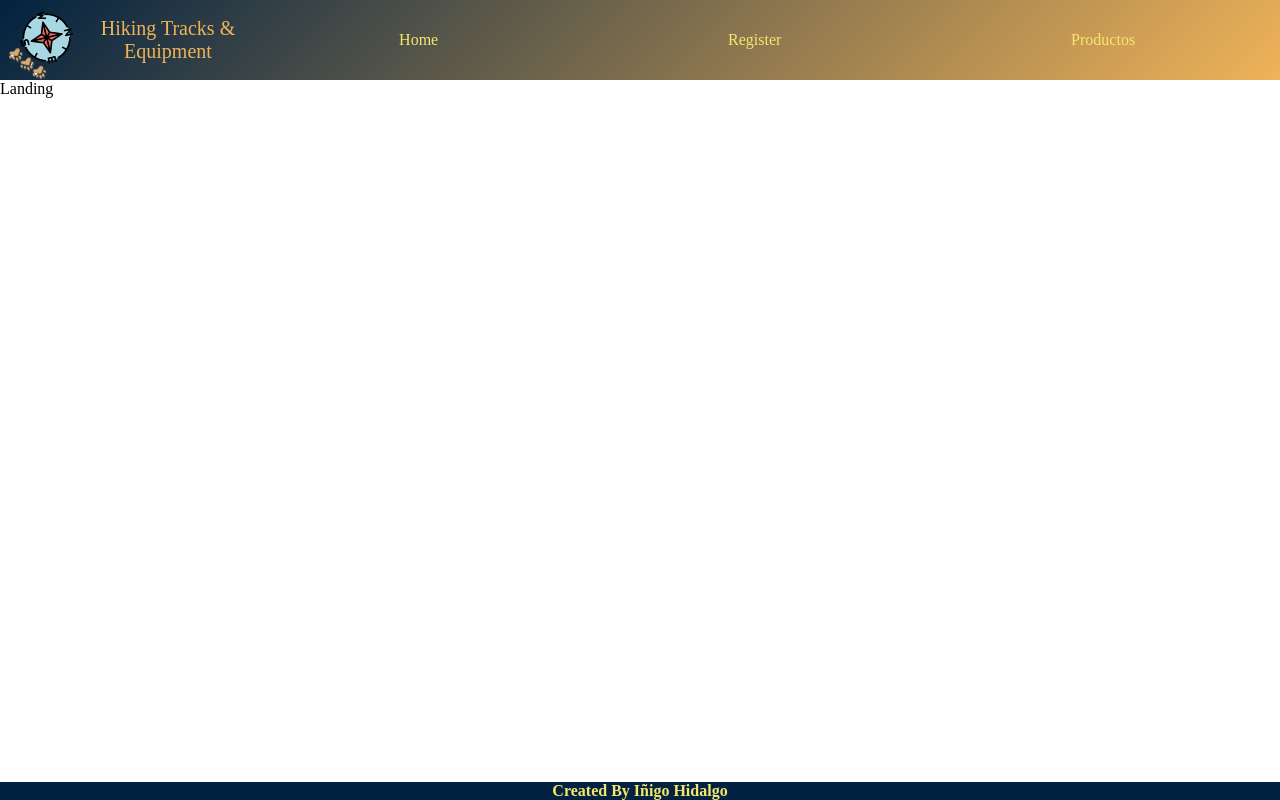
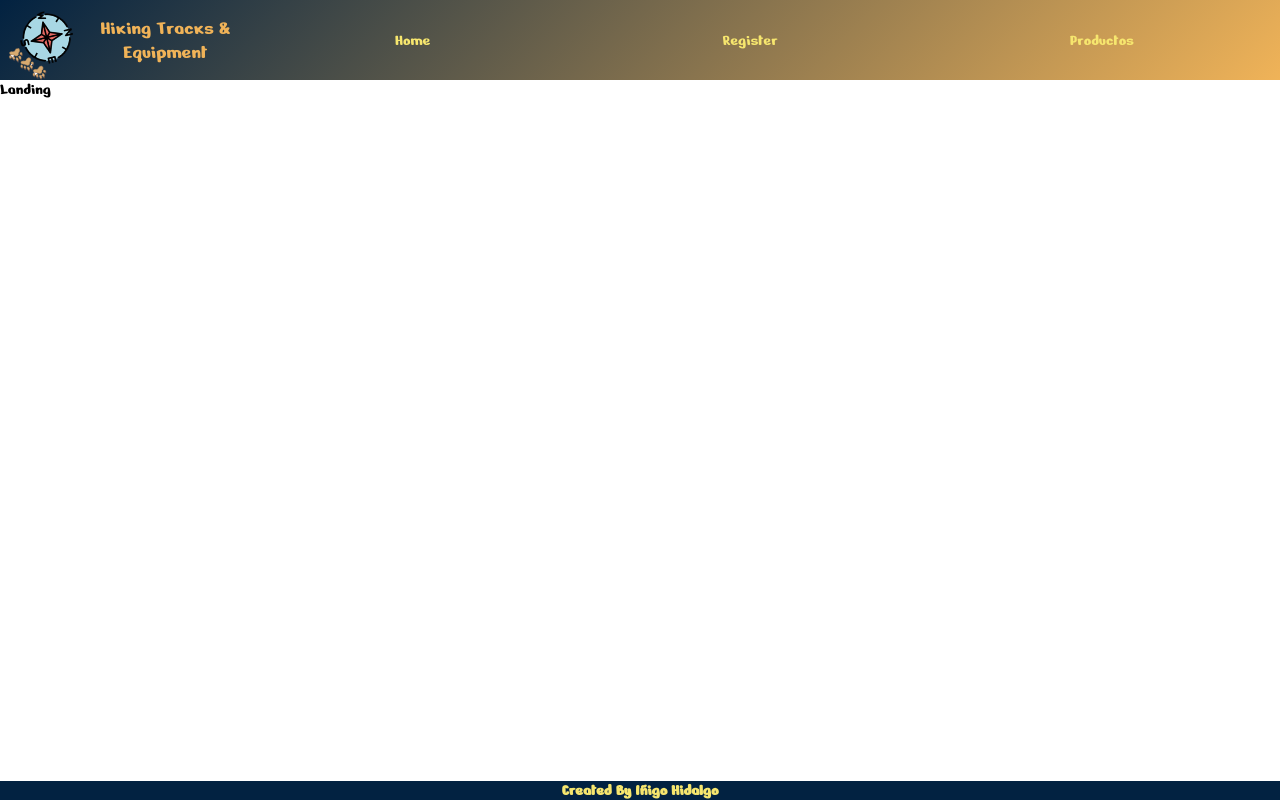
Before and after one commit to IHCantabraba/proyecto12, a React (Vite) app: page / in a window 1280 px wide. Built offline with nearby package versions, Linux system fonts and the light colour scheme.

Commit message:
font-family

```diff
--- a/src/components/ModalMessage/ModalMessage.css
+++ b/src/components/ModalMessage/ModalMessage.css
@@ -47,17 +47,17 @@
   margin-left: 30px;
 }
 
-@media (max-width: 700px) {
+@media (max-width: 750px) {
   .modal-message > p,
   .modal-message > ul > li {
-    font-size: var(--ihc-font-size-s);
+    font-size: var(--ihc-font-size-m);
   }
   .modal-title {
     font-size: var(--ihc-font-size-l);
   }
   .modal-message > button {
     padding-inline: var(--ihc-padding-xs);
-    font-size: var(--ihc-font-size-s);
+    font-size: var(--ihc-font-size-m);
   }
   .modal-message {
     width: 70%;
--- a/src/index.css
+++ b/src/index.css
@@ -1,3 +1,4 @@
+@import url('https://fonts.googleapis.com/css2?family=Nerko+One&display=swap');
 * {
   margin: 0;
   padding: 0;
@@ -5,6 +6,7 @@
   list-style: none;
   text-decoration: none;
   border: none;
+  font-family: 'Nerko One', system-ui;
 }
 :root {
   --ihc-basic-display: flex;
```
